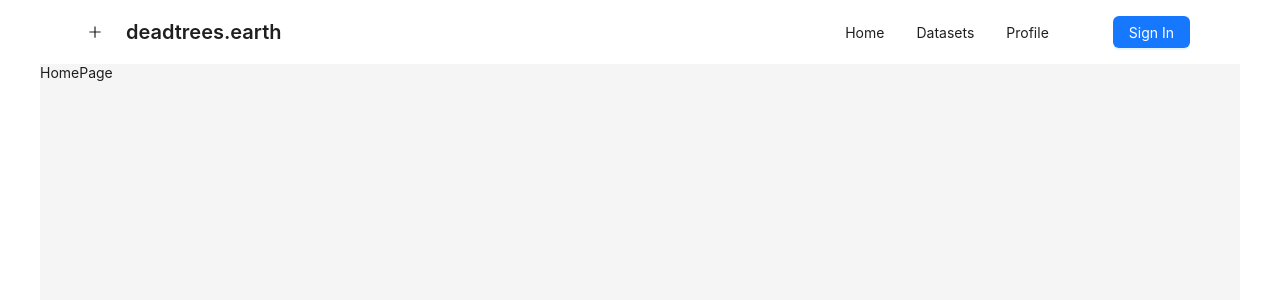
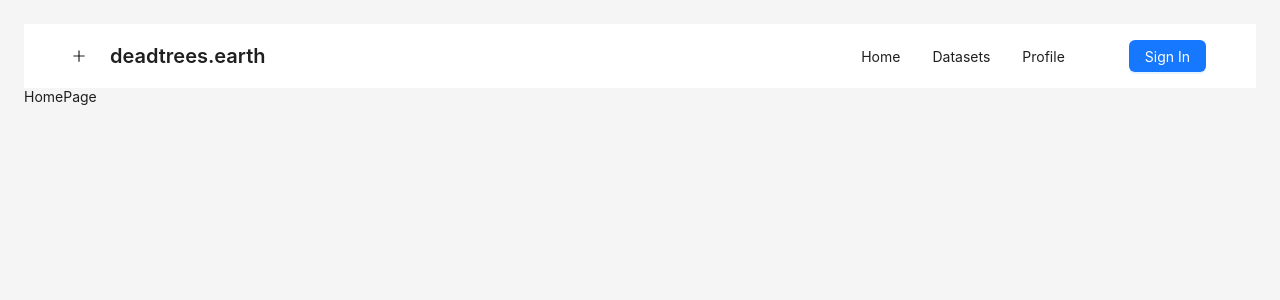
Before and after one commit to Deadwood-ai/deadtrees-frontend, a React (Vite) app: page / in a window 1280 px wide. Shown: the top 300 px of the page. Built offline with nearby package versions, Linux system fonts and the light colour scheme; no server answers; the database is empty.

Commit message:
Update App.tsx styling

```diff
--- a/src/App.tsx
+++ b/src/App.tsx
@@ -16,10 +16,10 @@ export default function App() {
     return (
       <Layout
         style={{
-          maxWidth: 1200,
+          // maxWidth: 1200,
           margin: "0 auto",
           height: "100vh",
-          padding: 0,
+          padding: 24,
         }}
       >
         <Navigation />
```
